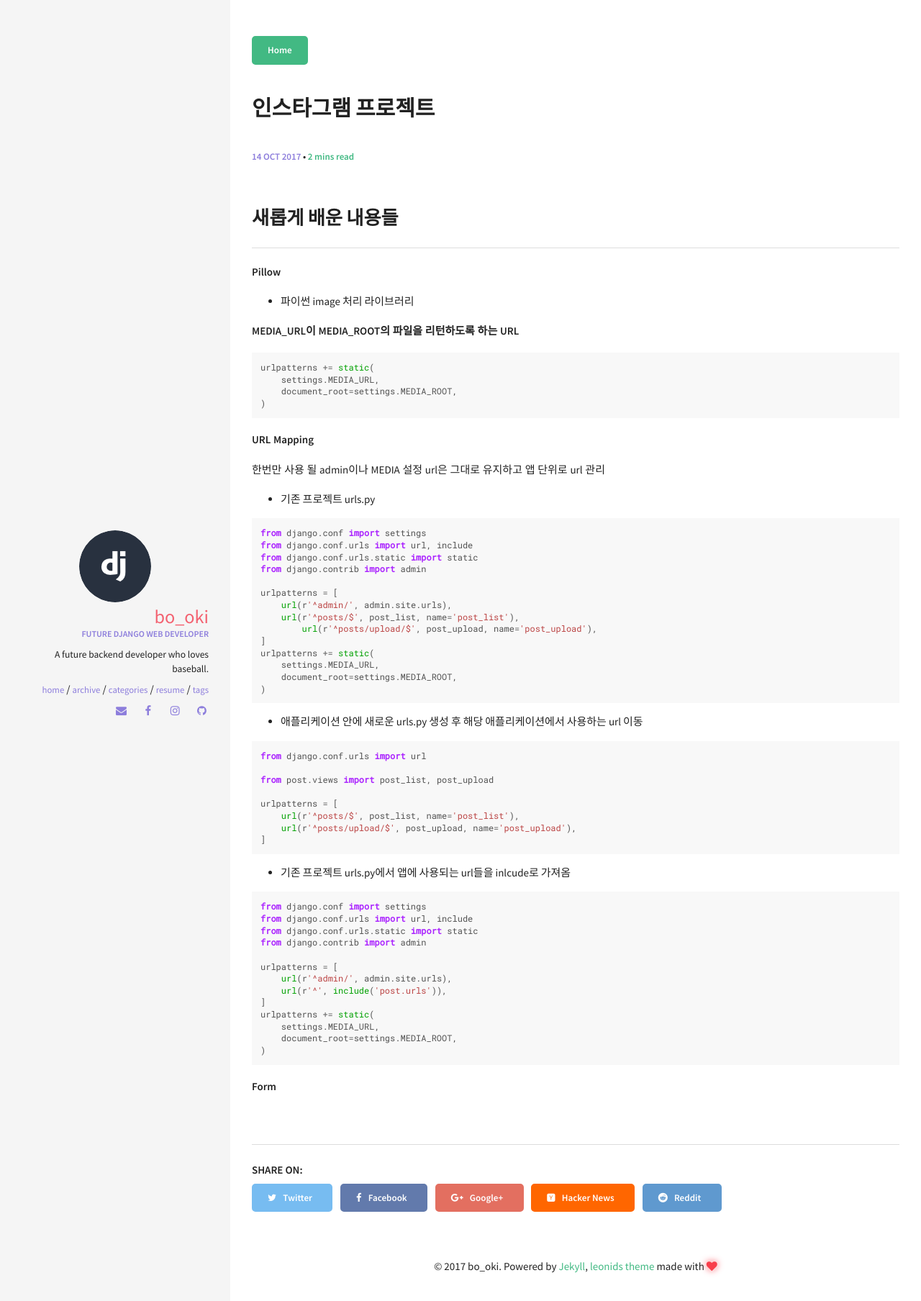
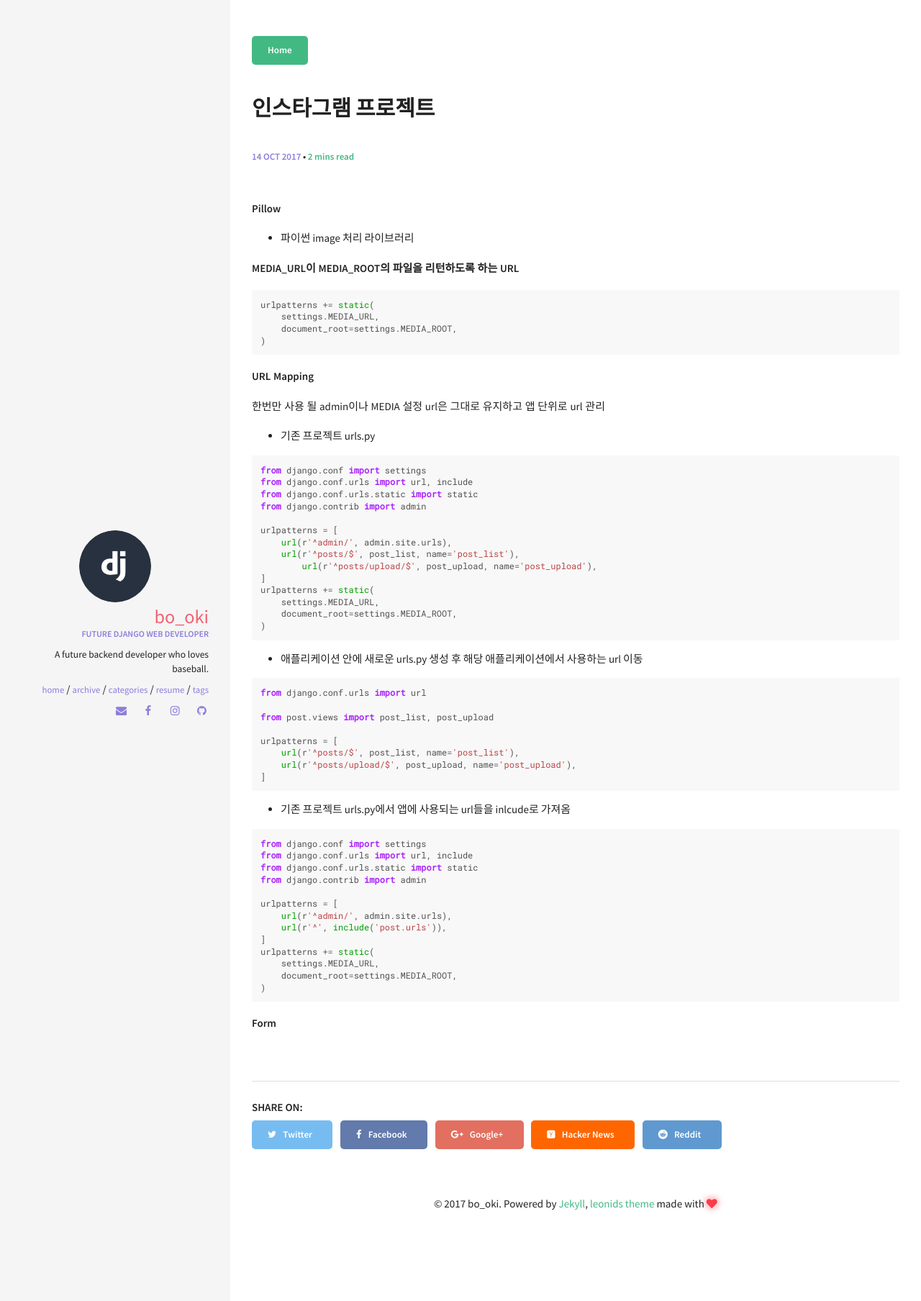
Before and after one commit to bookpark/bookpark.github.io, a Jekyll site: the page built from _posts/2017-10-14-instagram.md, in a window 1280 px wide. Shown: the top 1808 px of the page at 72% size. Built offline with Jekyll 4.4.1, drawn with Linux system fonts in a browser that asks for light colours; comment, search, counter and statistics services are not loaded.

Commit message:
노트 수정

```diff
--- a/_posts/2017-10-14-instagram.md
+++ b/_posts/2017-10-14-instagram.md
@@ -4,8 +4,6 @@ comments: true
 title: "인스타그램 프로젝트"
 categories: Django
 ---
-
-## 새롭게 배운 내용들
 
 **Pillow**
 
```
